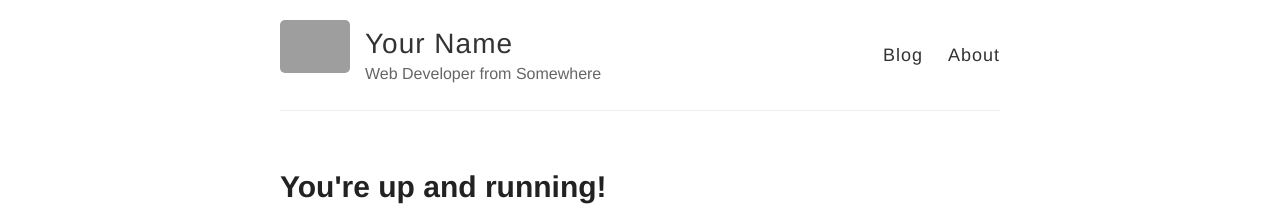
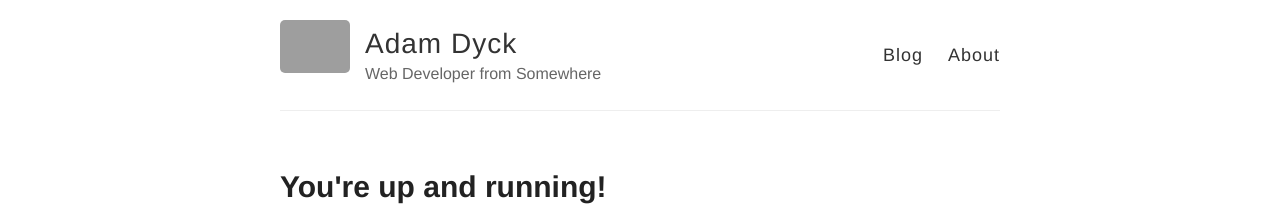
Before and after one commit to smartdude1212/smartdude1212.github.io, a Jekyll site: the page built from index.html, in a window 1280 px wide. Shown: the top 222 px of the page. Built offline with Jekyll 4.4.1, drawn with Linux system fonts in a browser that asks for light colours; grey boxes are pictures that could not be loaded.

Commit message:
Added my name

```diff
--- a/_config.yml
+++ b/_config.yml
@@ -3,7 +3,7 @@
 #
 
 # Name of your site (displayed in the header)
-name: Your Name
+name: Adam Dyck
 
 # Short bio or description (displayed in the header)
 description: Web Developer from Somewhere
```
